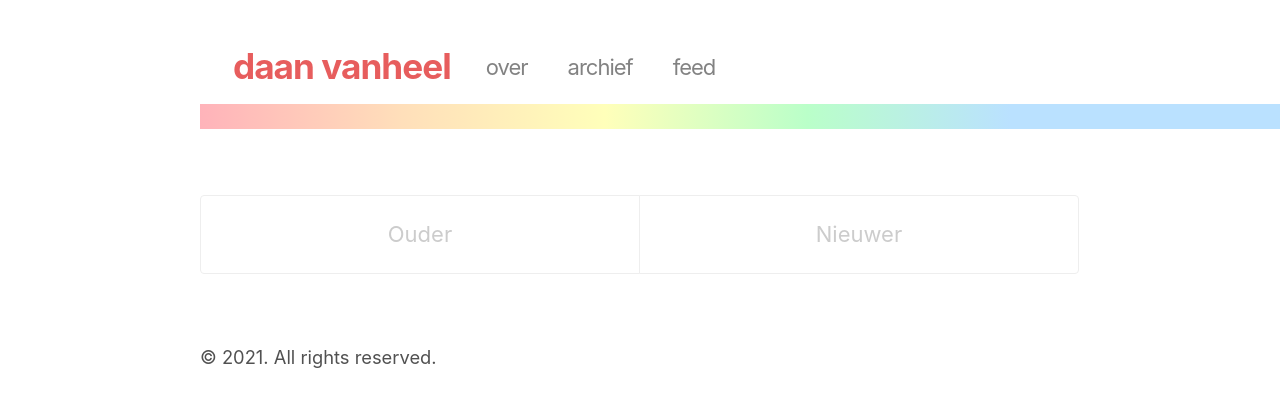
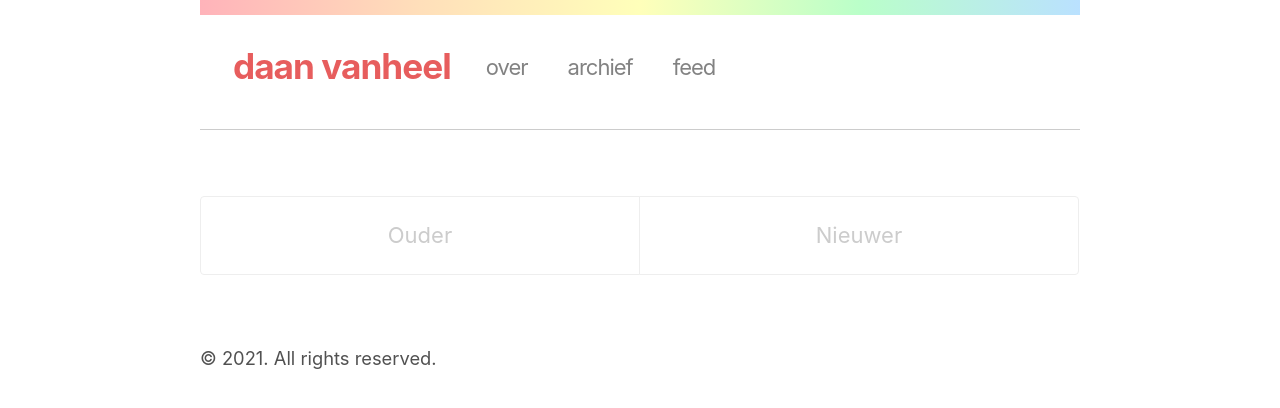
Before and after one commit to daanvanheel/daanvanheel.github.io, a Jekyll site: the page built from index.html, in a window 1280 px wide. Shown: the top 408 px of the page. Built offline with Jekyll 4.4.1, drawn with Linux system fonts in a browser that asks for light colours; the list of posts is cut into pages by our own code.

Commit message:
simplify masthead

```diff
--- a/_sass/_masthead.scss
+++ b/_sass/_masthead.scss
@@ -4,7 +4,7 @@
 
 .masthead {
   padding: 2rem 1.5rem 3.35rem 1.5rem;
-  background-image: linear-gradient(to right,  orange,#ffdfba,#ffffba, #baffc9,#bae1ff);
+  background-image: linear-gradient(to right,  #ffb3ba,#ffdfba,#ffffba, #baffc9,#bae1ff);
   background-size: 100% 15px;
   background-repeat: no-repeat;
   background-position: top;
--- a/_sass/_midsize.scss
+++ b/_sass/_midsize.scss
@@ -1,12 +1,4 @@
 @media screen and (min-width: $medium-breakpoint) {
-
-  .masthead {
-    margin-right: calc(-100vw / 2 + 40rem / 2);
-    background-image: linear-gradient(to right,  #ffb3ba,#ffdfba,#ffffba, #baffc9,#bae1ff 75%);
-    background-size: 100% 25px;
-    background-position: bottom;
-    border: 0;
-  }
 
   .masthead-title {
     padding-bottom: 0.8rem;
```
